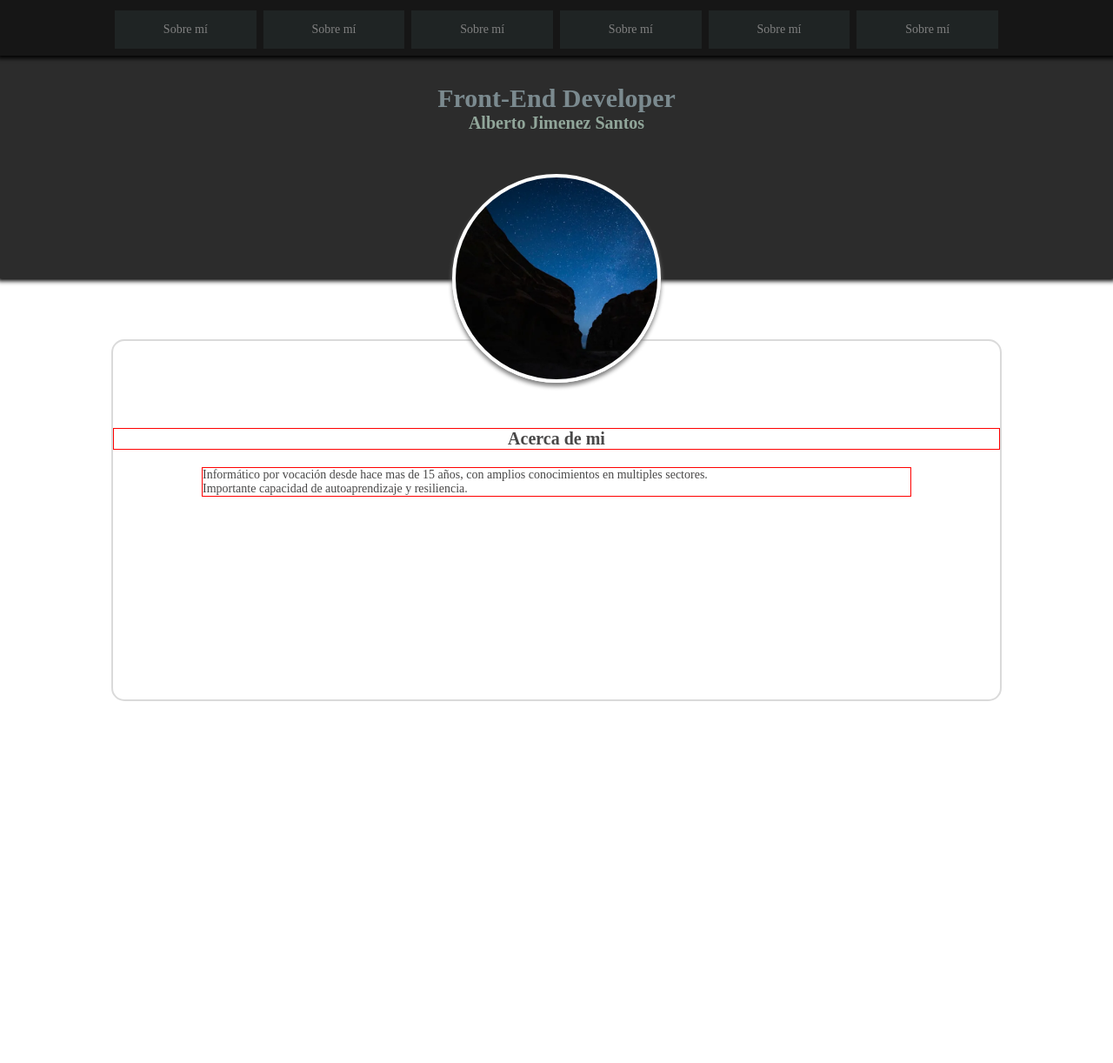
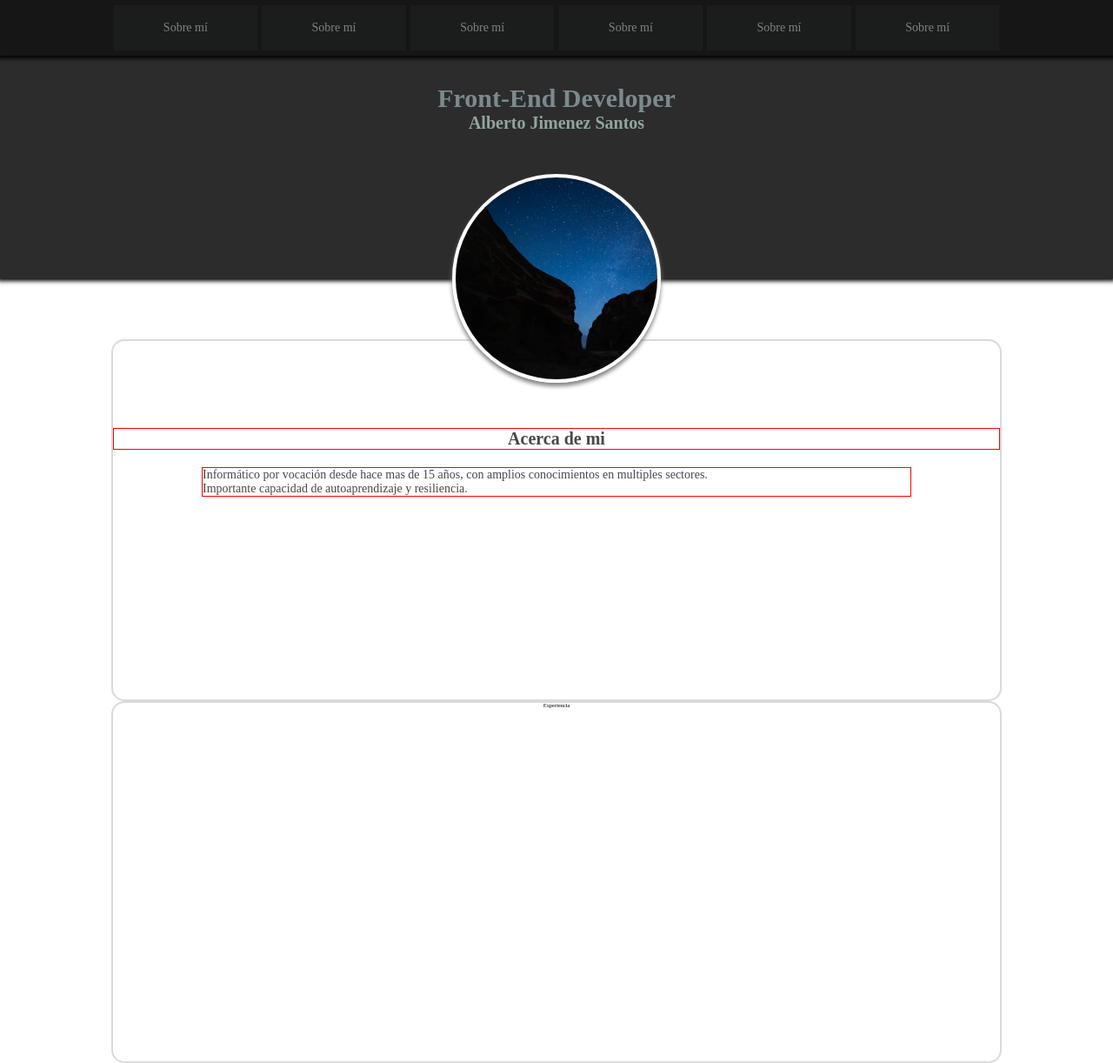
Before and after one commit to Dante-Portfolio/cv_responsive, a plain HTML site: page index.html in a window 1280 px wide. Shown: the whole page at 87% size. Before the commit the page ends 806 px from the top, so only its background shows below. Drawn offline with Linux system fonts and the light colour scheme.

Commit message:
feat - added experience section

```diff
--- a/index.html
+++ b/index.html
@@ -38,7 +38,14 @@
             </p>
         </article>
     </section>
-    <section class="experience"></section>
+
+    <section class="experience">
+        <article>
+            <h3>
+                Experiencia
+            </h3>
+        </article>
+    </section>
     <section class="skills"></section>
     <section class=""></section>
     <section class=""></section>
--- a/style.css
+++ b/style.css
@@ -51,29 +51,24 @@ body {
 
                 div {
                     width: calc(100% / 6);
-                        height: 70%;
-                        margin: 4px;
+                    height: 80%;
+                    margin: .2vw;
                     font-size: 1.4rem;
                     display: flex;
                     align-items: center;
                     justify-content: center;
-                        background-color: rgba(44, 56, 56, 0.434);
+                    background-color: rgba(44, 56, 56, 0.204);
                     color: grey;
-                        position: relative;
-                        top: 2px;
-                        transition: 2.5s;
+                    /* transition: 2.5s; */
 
                     &:hover {
-                            color: aqua;
-                            background-color: rgba(127, 240, 255, 0.175);
+                        color: rgb(225, 225, 225);
+                        background-color: rgba(255, 255, 255, 0.175);
                         transition: .5s;
                     }
                 }
             }
         }
-        }
-
-        I
     }
 
     .top_me {
@@ -141,4 +136,13 @@ body {
         }
     }
 
+    .experience {
+        width: 80%;
+        height: 52vh;
+        border: 2px solid rgba(128, 128, 128, 0.289);
+        border-radius: 15px;
+        display: flex;
+        flex-direction: column;
+        align-items: center;
     }
+}
```
Lines whose indentation alone changed are shown as unchanged.
